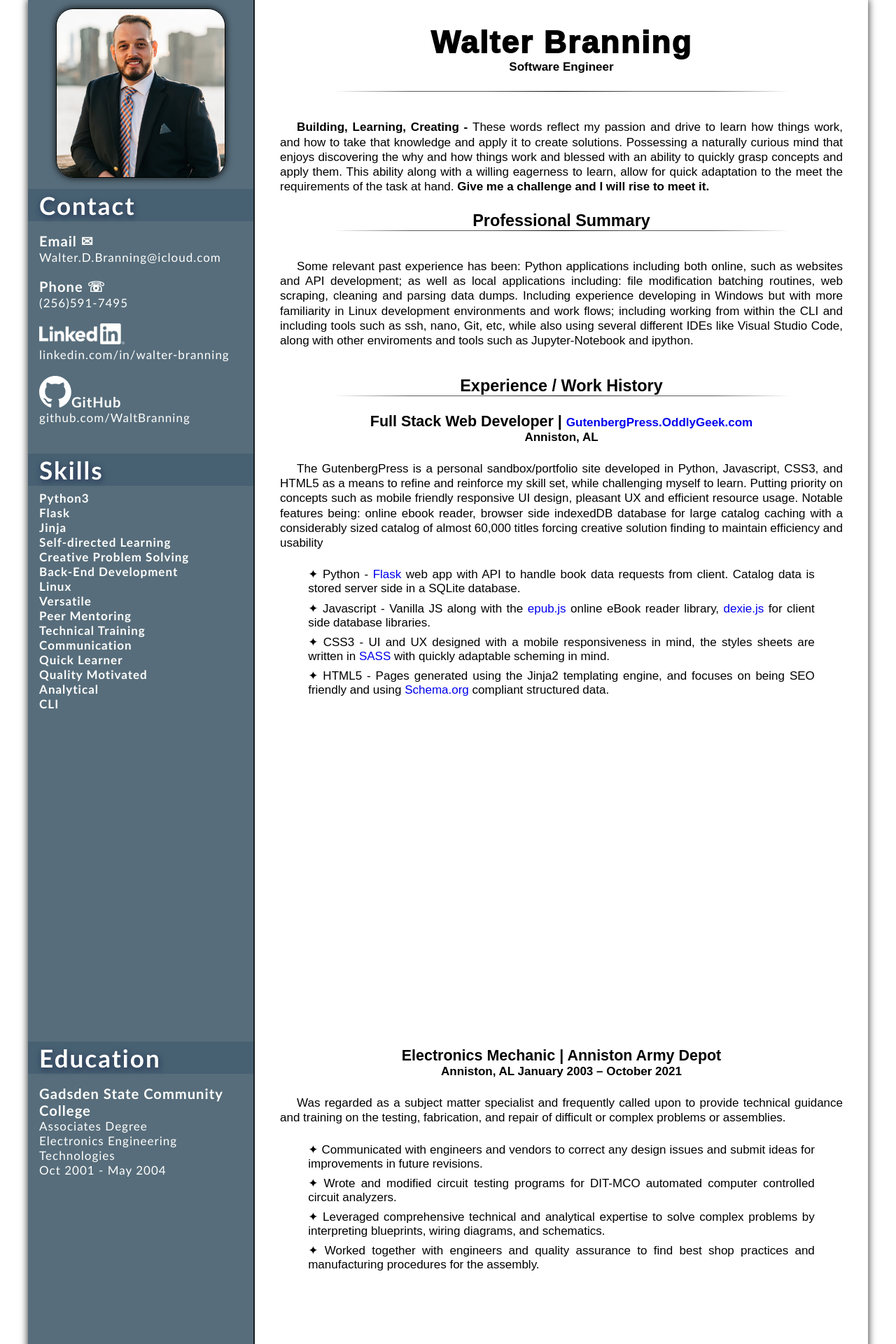
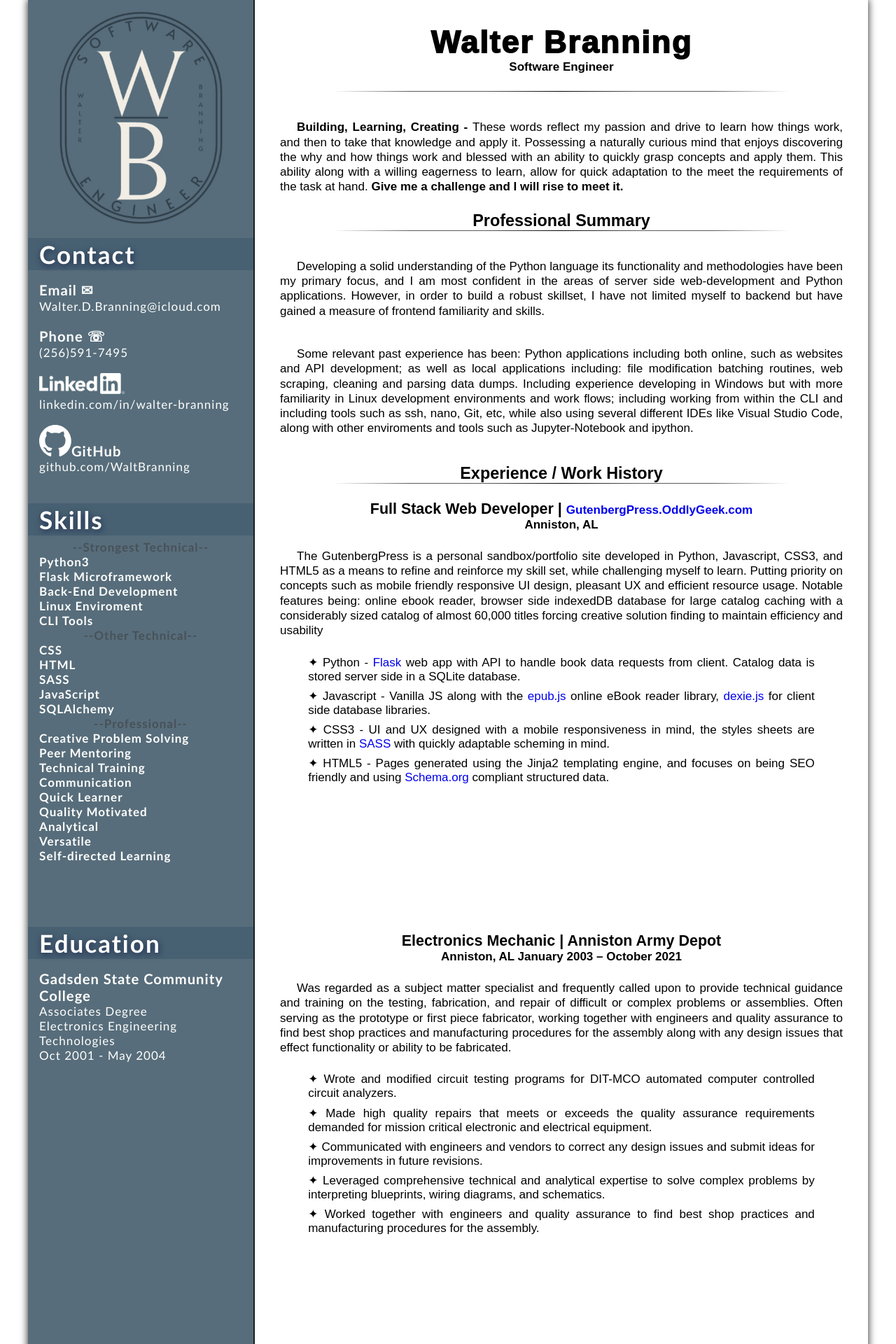
Before and after one commit to WaltBranning/OddlyGeek-GutenbergPress-Site, a Python web app: template templates/resume.jinja in a window 1280 px wide. Shown: the top 1920 px of the page at 70% size. Run offline with Jinja, Linux system fonts and the light colour scheme; the template is opened without the code that fills it, so the values that code supplies are empty.

Commit message:
Added some minor changes to the resume section.  Mainly replaced the portrait with a logo, changed css to work with new logo.

```diff
--- a/static/css/resume.css
+++ b/static/css/resume.css
@@ -23,7 +23,7 @@ body {
 }
 
 .page {
-  height: 1460px;
+  height: 1296px;
   display: flex;
   flex-wrap: wrap;
 }
@@ -64,9 +64,6 @@ body {
   margin: auto;
   text-align: center;
   max-width: 75%;
-  border-radius: 25px;
-  border: 1px solid black;
-  box-shadow: 0px 0px 10px 1px rgba(0, 0, 0, 0.75);
 }
 .side-bar h2 {
   padding: 0 0 5% 5%;
@@ -74,6 +71,11 @@ body {
   font-weight: 1000;
   font-size: calc(1.5rem + 1.5vw);
   text-shadow: 1px 3px 8px rgba(0, 8, 57, 0.5843137255);
+}
+.side-bar .divider {
+  text-align: center;
+  font-weight: 1000;
+  color: #485158;
 }
 @media only screen and (max-width: 718px) {
   .side-bar {
--- a/static/css/resume.sass
+++ b/static/css/resume.sass
@@ -34,7 +34,7 @@ body
     box-shadow: 0px 0px 10px 1px rgba(0,0,0,0.75)
 
 .page
-    height: 1460px
+    height: 1296px
     display: flex
     flex-wrap: wrap
     @media only screen and (max-width: 718px)
@@ -68,9 +68,9 @@ body
         text-align: center
 
         max-width: 75%
-        border-radius: 25px
-        border: 1px solid black
-        box-shadow: 0px 0px 10px 1px rgba(0,0,0,0.75)
+        // border-radius: 25px
+        // border: 1px solid black
+        // box-shadow: 0px 0px 10px 1px rgba(0,0,0,0.75)
 
     h2
         padding: 0 0 5% $side-bar-pad
@@ -78,6 +78,12 @@ body
         font-weight: 1000
         @include resp-font(1.5vw, 1.5rem)
         text-shadow: 1px 3px 8px #00083995
+
+    .divider
+        text-align: center
+        font-weight: 1000
+        color: #485158
+        // @include resp-font(1vw, 1rem)
 
     @media only screen and (max-width: 718px)
         width: 100vw
--- a/templates/resume.jinja
+++ b/templates/resume.jinja
@@ -15,8 +15,9 @@
 <div class="page" id="page-1">
 <aside class="side-bar">
     {# <h2>Walter Branning</h2> #}
-    <img id="headshot" src="{{ url_for('static', filename='imgs/author_portraits/walter.jpg') }}"
-         alt="A picture of Walter Branning standing in front of the New York City skyline">
+    <img id="headshot" src="{{ url_for('static', filename='imgs/icons/Modern-WB-Logo.jpg') }}" alt="https://www.kittl.com Created with www.kittl.com">
+    {# <img id="headshot" src="{{ url_for('static', filename='imgs/author_portraits/walter.jpg') }}"
+         alt="A picture of Walter Branning standing in front of the New York City skyline"> #}
     <div class="aside-item contact">
 
         <h3>Contact</h3>
@@ -42,11 +43,19 @@
     <div class="aside-item">
         <h3>Skills</h3>
         <div id="skills">
-            {% for skill in ['Python3', 'Flask', 'Jinja', 'Self-directed Learning',
-                             'Creative Problem Solving', 'Back-End Development', 'Linux', 'Versatile',
-                             'Peer Mentoring', 'Technical Training', 'Communication', 'Quick Learner',
-                             'Quality Motivated', 'Analytical', 'CLI']
-            %}
+            <div class="divider"><span>--Strongest Technical--</span></div>
+                {% for skill in ['Python3', 'Flask Microframework', 'Back-End Development', 'Linux Enviroment', 'CLI Tools'] %}
+                    <li><span class="aside-detail"><b>{{skill}}</b></span></li>
+                {% endfor %}
+            <div class="divider"><span>--Other Technical--</span></div>
+                {% for skill in ['CSS', 'HTML', 'SASS', 'JavaScript', 'SQLAlchemy'] %}
+                    <li><span class="aside-detail"><b>{{skill}}</b></span></li>
+                {% endfor %}
+            <div class="divider"><span>--Professional--</span></div>
+                {% for skill in ['Creative Problem Solving', 'Peer Mentoring','Technical Training',
+                                'Communication', 'Quick Learner', 'Quality Motivated', 'Analytical',
+                                'Versatile', 'Self-directed Learning', ]
+                %}
                 <li><span class="aside-detail"><b>{{skill}}</b></span></li>
             {% endfor %}
         </div>
@@ -61,7 +70,7 @@
         <h4>Software Engineer</h4>
         <div class="separator"><h2></h2></div>
         <p class="summary"><b>Building, Learning, Creating - </b>These words reflect my passion and drive to
-    learn how things work, and how to take that knowledge and apply it to create solutions.
+    learn how things work, and then to take that knowledge and apply it.
     Possessing a naturally curious mind that enjoys discovering the why and how
     things work and blessed with an ability to quickly grasp concepts and apply them. This
     ability along with a willing eagerness to learn, allow for quick adaptation to the meet the
@@ -69,8 +78,11 @@
     rise to meet it.</b></p>
 
     <div class="separator"><h2>Professional Summary</h2></div>
-
-         <p class="summary">Some relevant past experience has been: Python applications including both online,
+        <p class="summary">Developing a solid understanding of the Python language its functionality and
+            methodologies have been my primary focus, and I am most confident in the areas of server side
+            web-development and Python applications. However, in order to build a robust skillset, I have
+            not limited myself to backend but have gained a measure of frontend familiarity and skills.</p>
+        <p class="summary">Some relevant past experience has been: Python applications including both online,
     such as websites and API development; as well as local applications including: file
     modification batching routines, web scraping, cleaning and parsing data dumps. Including experience developing
     in Windows but with more familiarity in Linux development environments and work flows; including working from
@@ -104,7 +116,6 @@
     <div class="aside side-bar">
         <div class="aside-item education">
             <h3>Education</h3>
-
             <span class="aside-label">Gadsden State Community College</span>
             <span class="aside-detail small-text">Associates Degree<br>Electronics Engineering Technologies<br>Oct 2001 - May 2004</span>
             {# <span class="aside-detail aside-text smaller-text">
@@ -127,7 +138,6 @@
 
             {# <span class="aside-label">Codecadmy</span>
             <span class="aside-detail small-text">Course Certificate<br>Learn Python 3 Course<br>Summer 2022</span> #}
-
         </div>
     </div>
     <section id="main-body">
@@ -136,10 +146,14 @@
         <h4>Anniston, AL January 2003 – October 2021</h4>
         <p>Was regarded as a subject matter specialist and
            frequently called upon to provide technical guidance and training on the testing,
-           fabrication, and repair of difficult or complex problems or assemblies.</p>
+           fabrication, and repair of difficult or complex problems or assemblies. Often
+           serving as the prototype or first piece fabricator, working together with engineers
+           and quality assurance to find best shop practices and manufacturing procedures for the
+           assembly along with any design issues that effect functionality or ability to be fabricated. </p>
         <ul>
+            <li>&#10022; Wrote and modified circuit testing programs for DIT-MCO automated computer controlled circuit analyzers.</li>
+            <li>&#10022; Made high quality repairs that meets or exceeds the quality assurance requirements demanded for mission critical electronic and electrical equipment.
             <li>&#10022; Communicated with engineers and vendors to correct any design issues and submit ideas for improvements in future revisions.</li>
-            <li>&#10022; Wrote and modified circuit testing programs for DIT-MCO automated computer controlled circuit analyzers.</li>
             <li>&#10022; Leveraged comprehensive technical and analytical expertise to solve complex problems by interpreting blueprints, wiring diagrams, and schematics.</li>
             <li>&#10022; Worked together with engineers and quality assurance to find best shop practices and manufacturing procedures for the assembly.</li>
         </ul>
```
Also changed, not shown: static/imgs/icons/Blue-WB-Logo.png (added), static/imgs/icons/Modern-WB-Logo.jpg (added), 1 other file.
